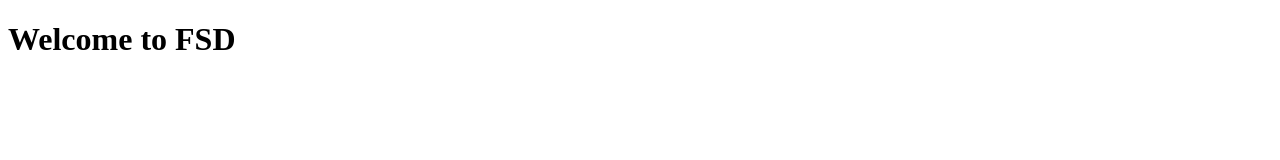
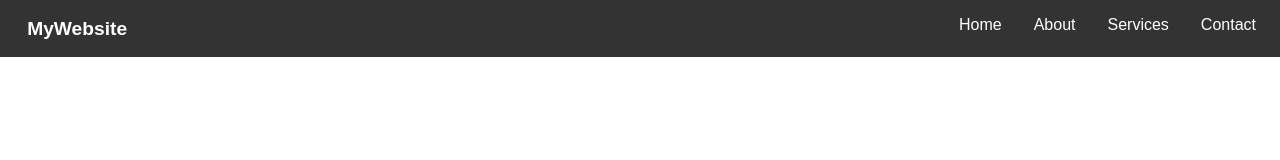
Before and after one commit to SwapnikLs/FSD_project, a plain HTML site: page index.html in a window 1280 px wide. Drawn offline with Linux system fonts and the light colour scheme.

Commit message:
navigation bar is added

```diff
--- a/index.html
+++ b/index.html
@@ -3,13 +3,46 @@
 <head>
     <meta charset="UTF-8">
     <meta name="viewport" content="width=device-width, initial-scale=1.0">
-    <title>Document</title>
+    <title>Navigation Bar</title>
+    <style>
+        body {
+            margin: 0;
+            font-family: Arial, sans-serif;
+        }
+        .navbar {
+            display: flex;
+            background-color: #333;
+            padding: 0.5em;
+        }
+        .navbar a {
+            color: white;
+            text-decoration: none;
+            padding: 0.5em 1em;
+            text-align: center;
+        }
+        .navbar a:hover {
+            background-color: #575757;
+            color: white;
+        }
+        .navbar .logo {
+            font-weight: bold;
+            font-size: 1.2em;
+        }
+        .navbar .menu {
+            margin-left: auto;
+            display: flex;
+        }
+    </style>
 </head>
 <body>
-    <header>
-        <h1>
-        Welcome to FSD
-    </h1>
-    </header>
+    <div class="navbar">
+        <a href="#" class="logo">MyWebsite</a>
+        <div class="menu">
+            <a href="#home">Home</a>
+            <a href="#about">About</a>
+            <a href="#services">Services</a>
+            <a href="#contact">Contact</a>
+        </div>
+    </div>
 </body>
 </html>
```
